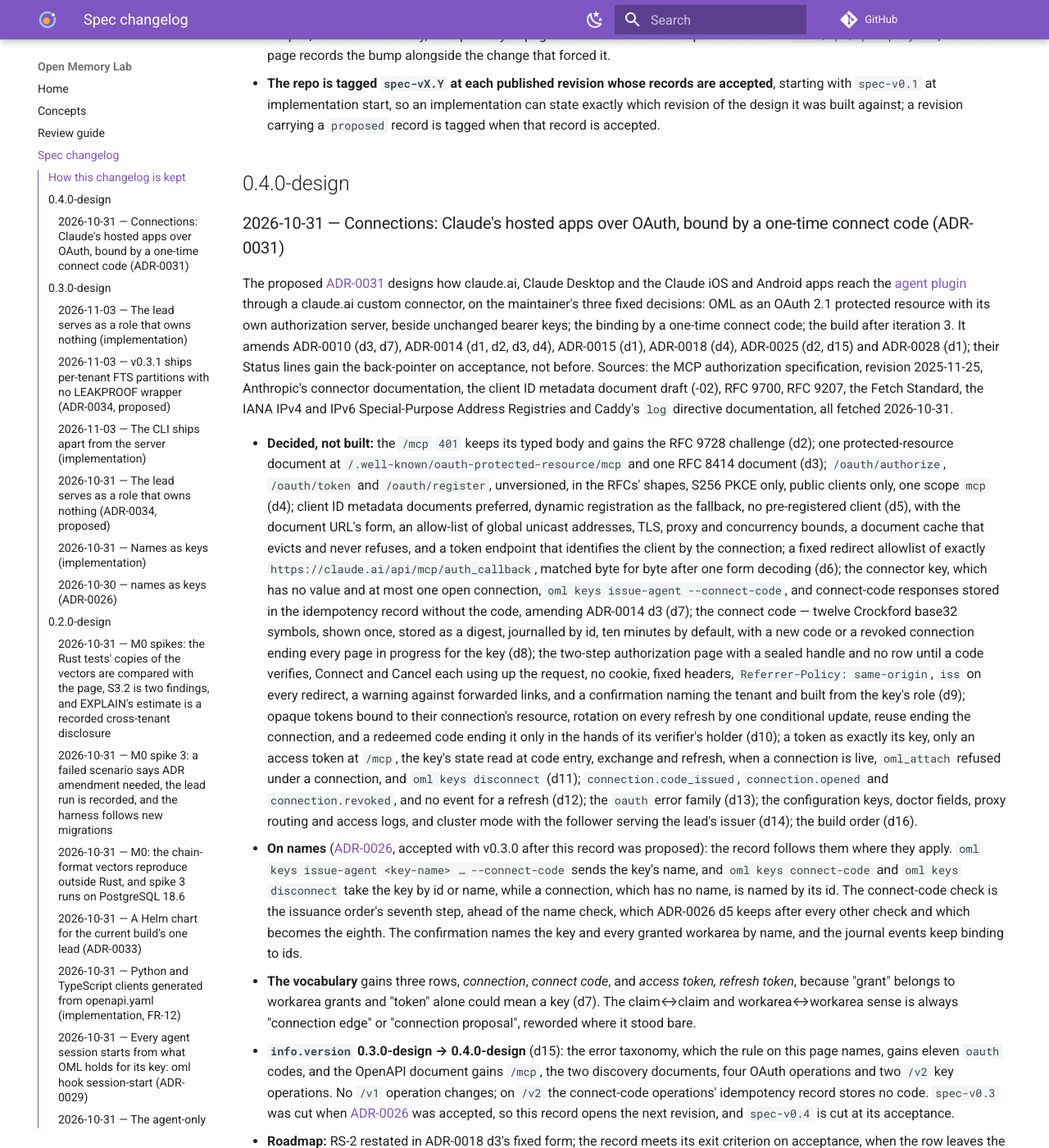
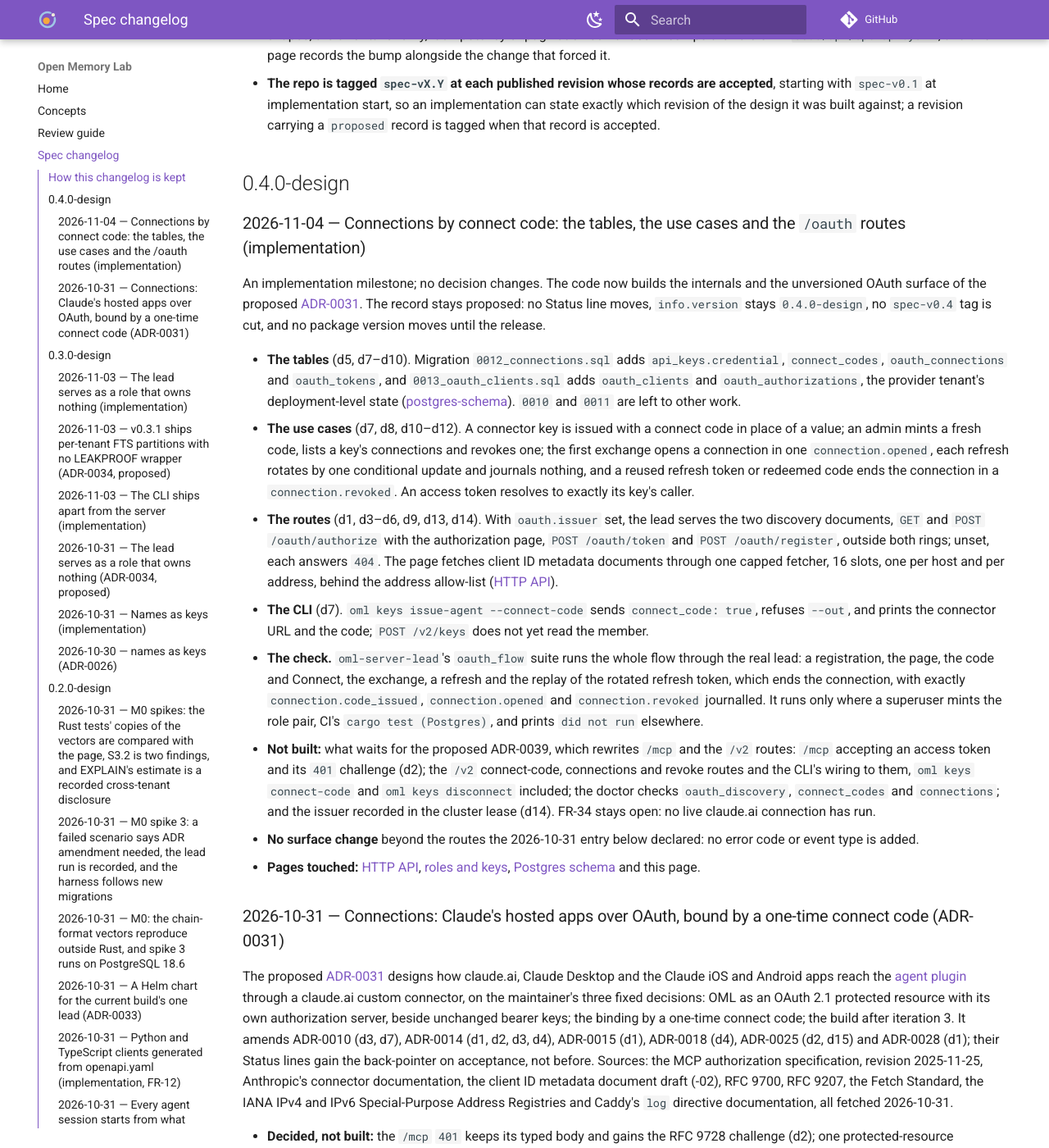
Before and after one commit to e8kor/open-memory-lab, an MkDocs documentation site: the page built from docs/changelog.md, in a window 1280 px wide and 1400 px high, scrolled down 444 px. Shown: the whole window at 82% size. Built offline with MkDocs 1.6.1 and Material for MkDocs 9.7.7, drawn with Linux system fonts in a browser that asks for light colours; comment, search, counter and statistics services are not loaded.

Commit message:
Through the real lead a connector key minted with its code connects by code over a registered client, exchanges, refreshes, and a replayed refresh token ends the connection with exactly connection.code_issued, connection.opened and connection.revoked journalled, and the docs mark the tables, use cases and /oauth routes built and what waits for ADR-0039 (ADR-0031 d7-d12)
The step suites each proved one part of the flow over doubles or over the store alone; this suite composes start_lead with oauth.issuer set over a migrated Postgres store and drives every step through the lead's own router, so a seam between the page, the token endpoint and the store that only the whole flow crosses would fail here. The connector key and its code come from the App use case because the /v2 issuance route waits for the ADR-0039 rewrite, and the docs now say what is built and what that rewrite still owes, with FR-34 open since no live claude.ai connection has run.

```diff
--- a/docs/changelog.md
+++ b/docs/changelog.md
@@ -28,6 +28,48 @@ implementation milestone where it changes what the repository holds.
   tagged when that record is accepted.
 
 ## 0.4.0-design
+
+### 2026-11-04 — Connections by connect code: the tables, the use cases and the `/oauth` routes (implementation)
+
+An implementation milestone; no decision changes. The code now builds the internals and the
+unversioned OAuth surface of the proposed
+[ADR-0031](adr/ADR-0031-oauth-connections-by-connect-code.md). The record stays proposed: no
+Status line moves, `info.version` stays `0.4.0-design`, no `spec-v0.4` tag is cut, and no package
+version moves until the release.
+
+- **The tables** (d5, d7–d10). Migration `0012_connections.sql` adds `api_keys.credential`,
+  `connect_codes`, `oauth_connections` and `oauth_tokens`, and `0013_oauth_clients.sql` adds
+  `oauth_clients` and `oauth_authorizations`, the provider tenant's deployment-level state
+  ([postgres-schema](data/postgres-schema.md#connections-adr-0031)). `0010` and `0011` are left to
+  other work.
+- **The use cases** (d7, d8, d10–d12). A connector key is issued with a connect code in place of a
+  value; an admin mints a fresh code, lists a key's connections and revokes one; the first
+  exchange opens a connection in one `connection.opened`, each refresh rotates by one conditional
+  update and journals nothing, and a reused refresh token or redeemed code ends the connection in
+  a `connection.revoked`. An access token resolves to exactly its key's caller.
+- **The routes** (d1, d3–d6, d9, d13, d14). With `oauth.issuer` set, the lead serves the two
+  discovery documents, `GET` and `POST /oauth/authorize` with the authorization page,
+  `POST /oauth/token` and `POST /oauth/register`, outside both rings; unset, each answers `404`.
+  The page fetches client ID metadata documents through one capped fetcher, 16 slots, one per host
+  and per address, behind the address allow-list
+  ([HTTP API](api/http-api.md#connections-oauth-for-hosted-mcp-clients)).
+- **The CLI** (d7). `oml keys issue-agent --connect-code` sends `connect_code: true`, refuses
+  `--out`, and prints the connector URL and the code; `POST /v2/keys` does not yet read the member.
+- **The check.** `oml-server-lead`'s `oauth_flow` suite runs the whole flow through the real lead:
+  a registration, the page, the code and Connect, the exchange, a refresh and the replay of the
+  rotated refresh token, which ends the connection, with exactly `connection.code_issued`,
+  `connection.opened` and `connection.revoked` journalled. It runs only where a superuser mints
+  the role pair, CI's `cargo test (Postgres)`, and prints `did not run` elsewhere.
+- **Not built:** what waits for the proposed ADR-0039, which rewrites `/mcp` and the `/v2` routes:
+  `/mcp` accepting an access token and its `401` challenge (d2); the `/v2` connect-code,
+  connections and revoke routes and the CLI's wiring to them, `oml keys connect-code` and
+  `oml keys disconnect` included; the doctor checks `oauth_discovery`, `connect_codes` and
+  `connections`; and the issuer recorded in the cluster lease (d14). FR-34 stays open: no live
+  claude.ai connection has run.
+- **No surface change** beyond the routes the 2026-10-31 entry below declared: no error code or
+  event type is added.
+- **Pages touched:** [HTTP API](api/http-api.md), [roles and keys](architecture/roles-and-keys.md),
+  [Postgres schema](data/postgres-schema.md) and this page.
 
 ### 2026-10-31 — Connections: Claude's hosted apps over OAuth, bound by a one-time connect code (ADR-0031)
 
```
Also changed, not shown: docs/api/http-api.md (+11 -3 lines), docs/architecture/roles-and-keys.md (+8 -1 lines), docs/data/postgres-schema.md (+7 -0 lines), 1 other file.
